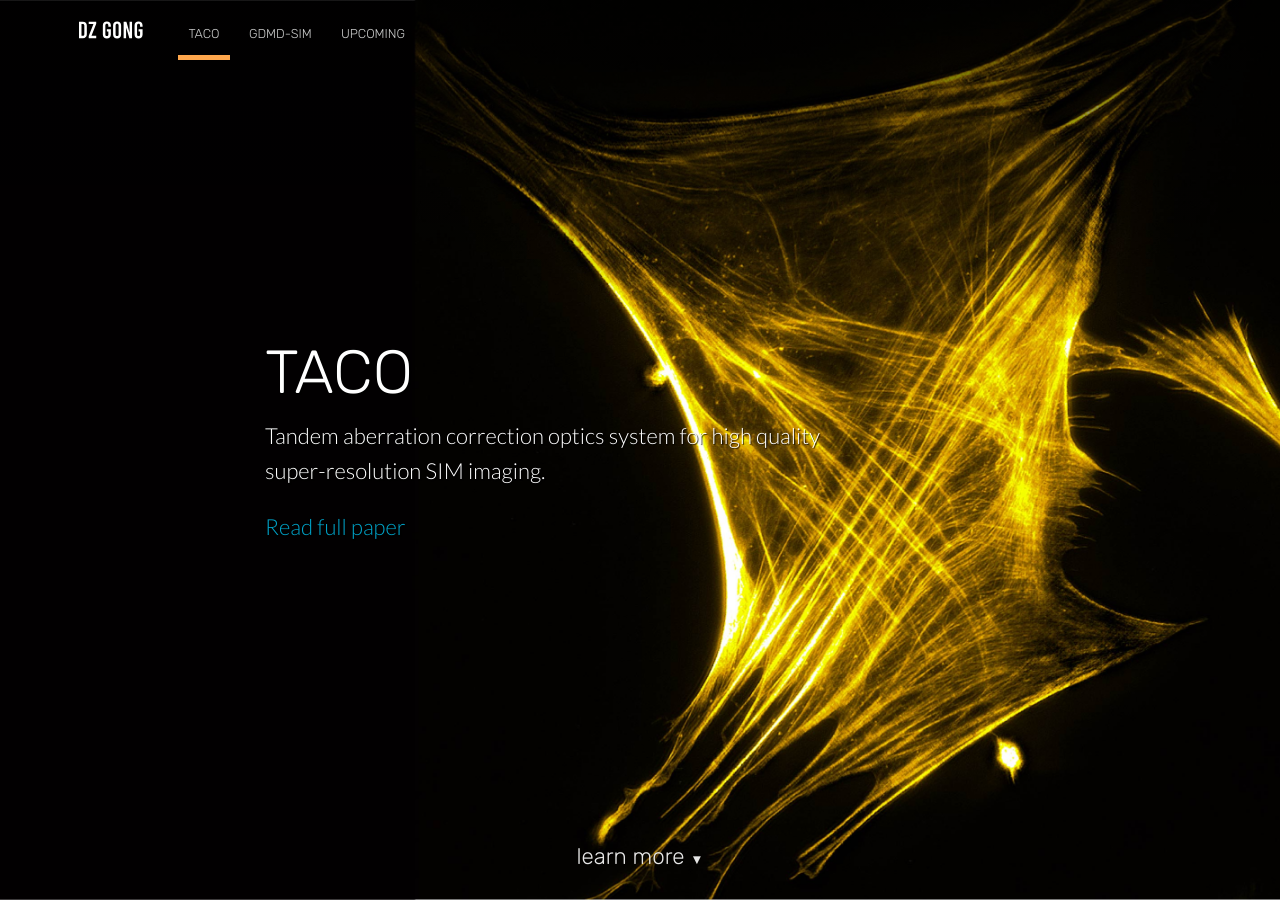
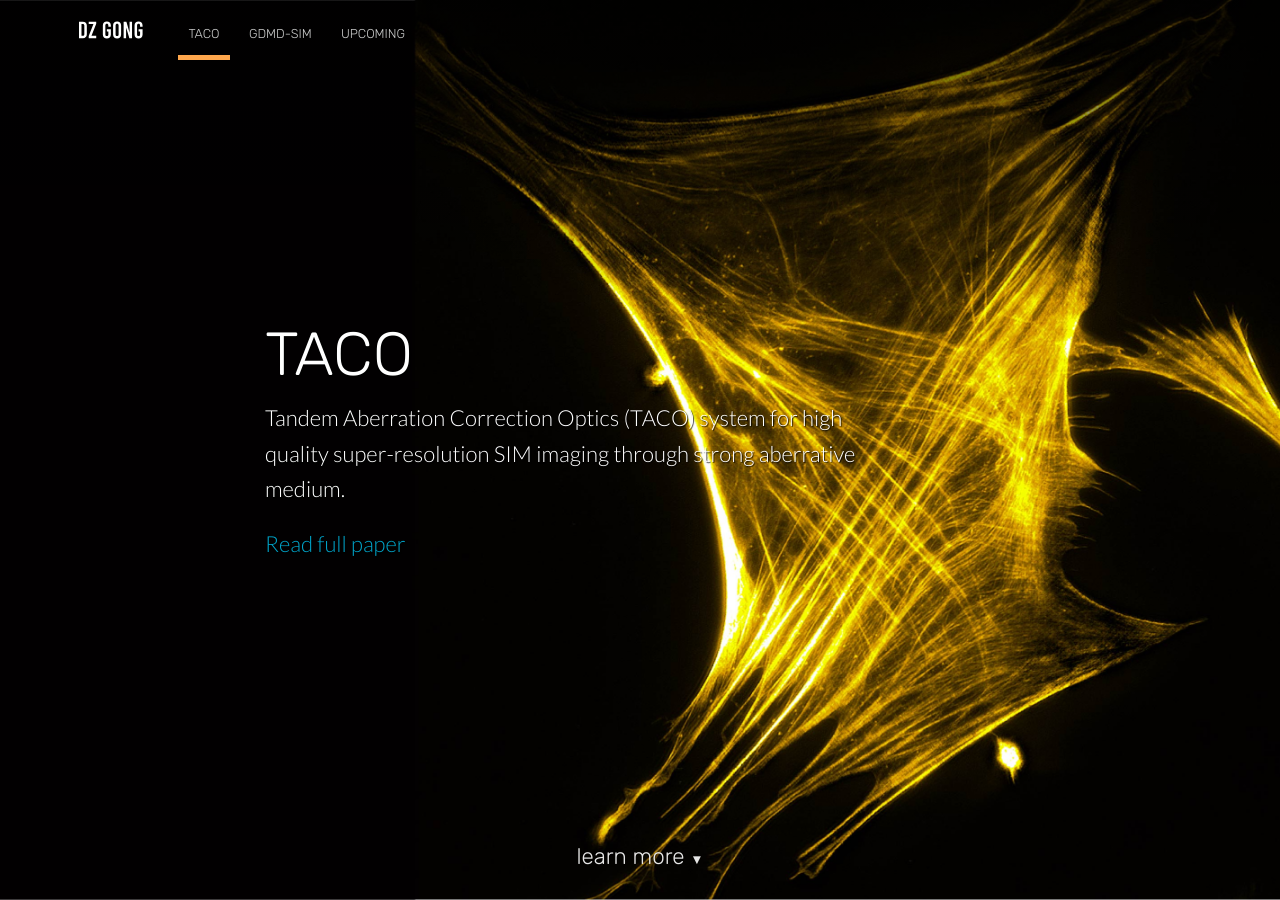
Before and after one commit to DZGong/DZGong.github.io, a Jekyll site: the page built from TACO.html, in a window 1280 px wide and 900 px high. Built offline with Jekyll 4.4.1, drawn with Linux system fonts in a browser that asks for light colours; nearby versions of some CDN libraries; some of the changed text lies outside the part shown.

Commit message:
test change 20

```diff
--- a/TACO.html
+++ b/TACO.html
@@ -8,7 +8,7 @@
 	<div class="inner-hero text-container">
 		<div class="hero-text-container">
 			<h1 class="editable">TACO</h1>
-			<p class="subtext editable">Tandem aberration correction optics system for high quality super-resolution SIM imaging.</p>
+			<p class="subtext editable">Tandem Aberration Correction Optics (TACO) system for high quality super-resolution SIM imaging through strong aberrative medium.</p>
 			<p class="subtext editable"><a href="/papers/Gong and Scherer - 2023 - Tandem aberration correction optics (TACO) in wide.pdf">Read full paper</a>
 			</p>
 		</div>
@@ -17,14 +17,11 @@
 </section>
 
 <div class="content">
-	<section class="info" id="TACO">
+	<section class="info" id="learn-more">
 		<div class="container flex">
 			<div class="text">
 				<h2 class="editable">TACO - setup</h2>
-				<p class="editable">I study optical microscopy.</p>
-				<p class="editable">PhD candidate in Biophysics, Univ. of Chicago.</p>
-				<p class="editable">Email: <a href=mailto:dzgong@uchicago.edu>dzgong@uchicago.edu</a></p>
-				<!-- <p class="editable">BS in Applied Physics, Univ. of Sci. & Tech. of China (USTC), 2019.</p> -->
+				<p class="editable">TACO system u.</p>
 			</div>
 			<div class="image">
 				<img class="editable" src="/photos/TACO_setup.jpg" alt="TACO_setup" />
@@ -35,7 +32,7 @@
 	<section class="info">
 		<div class="container flex">
 			<div class="text">
-				<h2 class="editable">Conjugate AO</h2>
+				<h2 class="editable">Conjugate Adaptive Optics</h2>
 				<p class="editable">The more you tell Frisco the better it gets to know you. Frisco matches you with people who share similar interests with you.</p>
 			</div>
 			<div class="image">
@@ -47,7 +44,7 @@
 	<section class="info">
 		<div class="container flex">
 			<div class="text">
-				<h2 class="editable">Pupil AO</h2>
+				<h2 class="editable">Pupil Adaptive Optics</h2>
 				<p class="editable">The more you tell Frisco the better it gets to know you. Frisco matches you with people who share similar interests with you.</p>
 			</div>
 			<div class="image">
```
Also changed, not shown: photos/TACO_setup.jpg.
